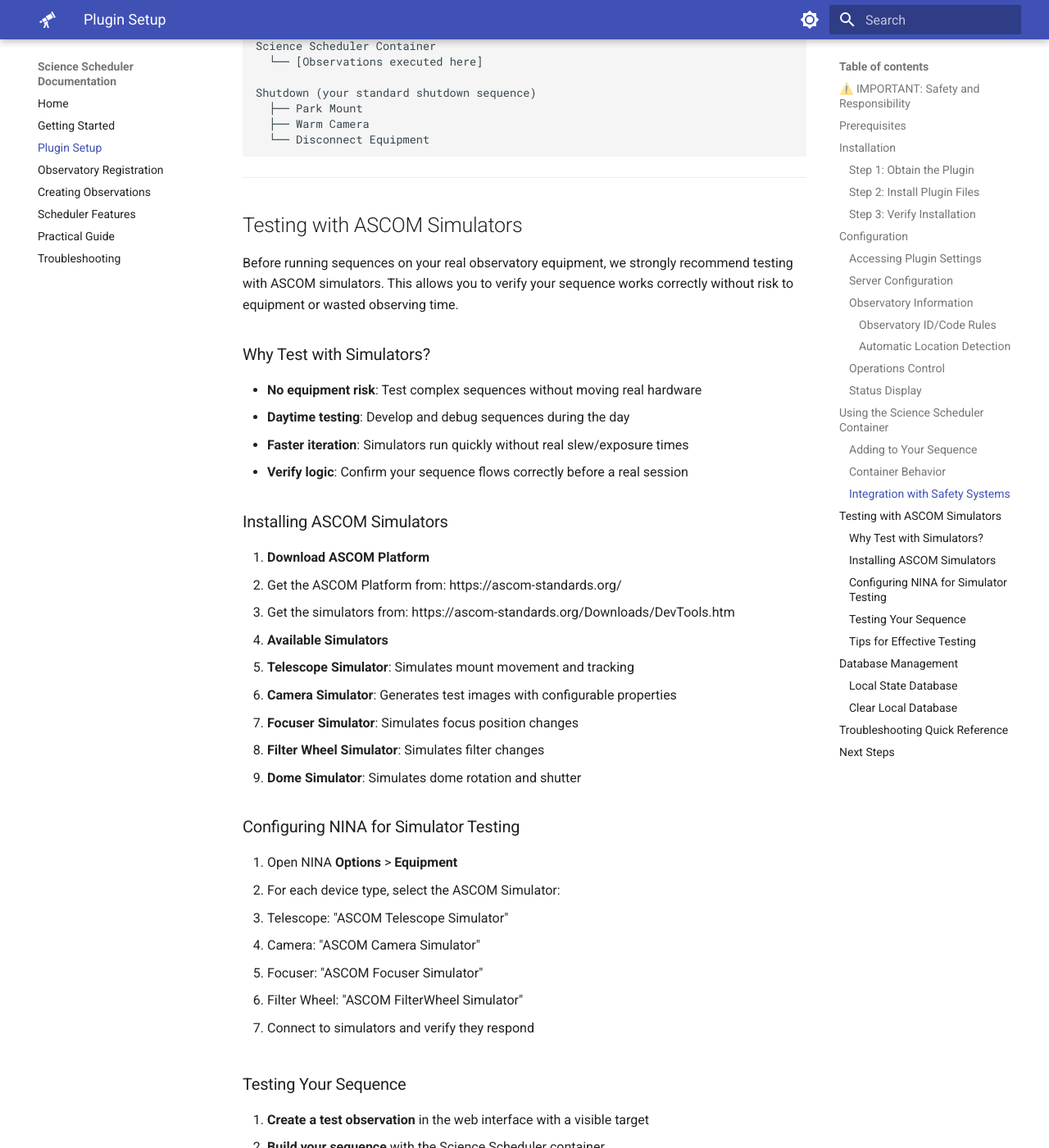
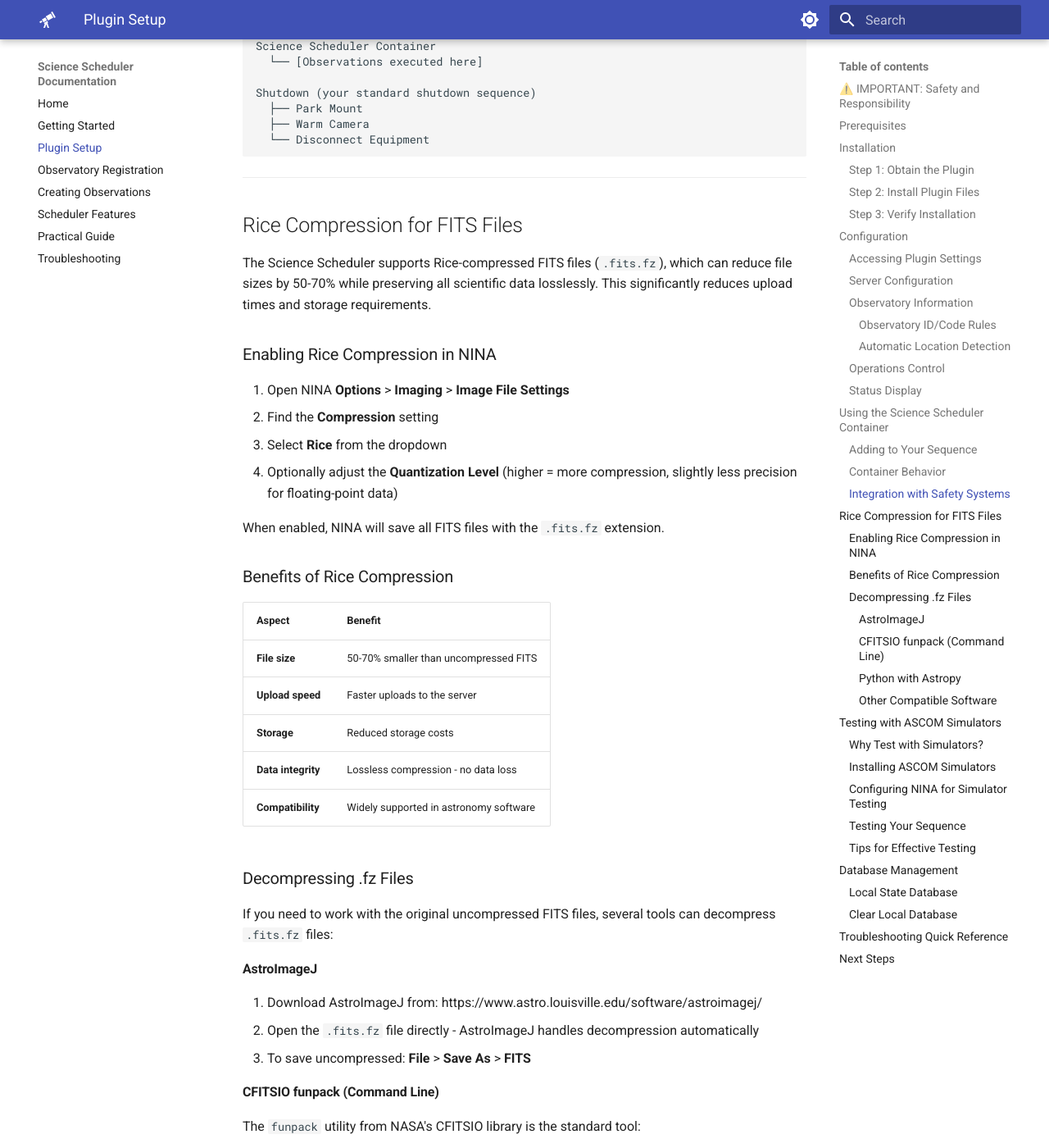
Before and after one commit to First-Light-Systems/nina-scheduler-docs, an MkDocs documentation site: the page built from docs/PLUGIN_SETUP.md, in a window 1280 px wide and 1400 px high, scrolled down 5447 px. Shown: the whole window at 82% size. Built offline with MkDocs 1.6.1 and Material for MkDocs 9.7.7, drawn with Linux system fonts in a browser that asks for light colours; some of the changed text lies outside the part shown.

Commit message:
Sync: Add Rice compression documentation

````diff
--- a/docs/PLUGIN_SETUP.md
+++ b/docs/PLUGIN_SETUP.md
@@ -214,6 +214,76 @@ Shutdown (your standard shutdown sequence)
 
 ---
 
+## Rice Compression for FITS Files
+
+The Science Scheduler supports Rice-compressed FITS files (`.fits.fz`), which can reduce file sizes by 50-70% while preserving all scientific data losslessly. This significantly reduces upload times and storage requirements.
+
+### Enabling Rice Compression in NINA
+
+1. Open NINA **Options** > **Imaging** > **Image File Settings**
+2. Find the **Compression** setting
+3. Select **Rice** from the dropdown
+4. Optionally adjust the **Quantization Level** (higher = more compression, slightly less precision for floating-point data)
+
+When enabled, NINA will save all FITS files with the `.fits.fz` extension.
+
+### Benefits of Rice Compression
+
+| Aspect | Benefit |
+|--------|---------|
+| **File size** | 50-70% smaller than uncompressed FITS |
+| **Upload speed** | Faster uploads to the server |
+| **Storage** | Reduced storage costs |
+| **Data integrity** | Lossless compression - no data loss |
+| **Compatibility** | Widely supported in astronomy software |
+
+### Decompressing .fz Files
+
+If you need to work with the original uncompressed FITS files, several tools can decompress `.fits.fz` files:
+
+#### AstroImageJ
+
+1. Download AstroImageJ from: https://www.astro.louisville.edu/software/astroimagej/
+2. Open the `.fits.fz` file directly - AstroImageJ handles decompression automatically
+3. To save uncompressed: **File** > **Save As** > **FITS**
+
+#### CFITSIO funpack (Command Line)
+
+The `funpack` utility from NASA's CFITSIO library is the standard tool:
+
+1. Download CFITSIO from: https://heasarc.gsfc.nasa.gov/fitsio/
+2. Decompress a single file:
+   ```
+   funpack image.fits.fz
+   ```
+3. Decompress multiple files:
+   ```
+   funpack *.fz
+   ```
+
+#### Python with Astropy
+
+```python
+from astropy.io import fits
+
+# Read compressed file (automatic decompression)
+data = fits.getdata('image.fits.fz')
+
+# Save as uncompressed FITS
+fits.writeto('image.fits', data)
+```
+
+#### Other Compatible Software
+
+These applications can open Rice-compressed FITS files directly:
+- **PixInsight** - Full support
+- **Siril** - Full support
+- **DS9** (SAOImage) - Full support
+- **MaxIm DL** - Full support
+- **TheSkyX** - Full support
+
+---
+
 ## Testing with ASCOM Simulators
 
 Before running sequences on your real observatory equipment, we strongly recommend testing with ASCOM simulators. This allows you to verify your sequence works correctly without risk to equipment or wasted observing time.
````
